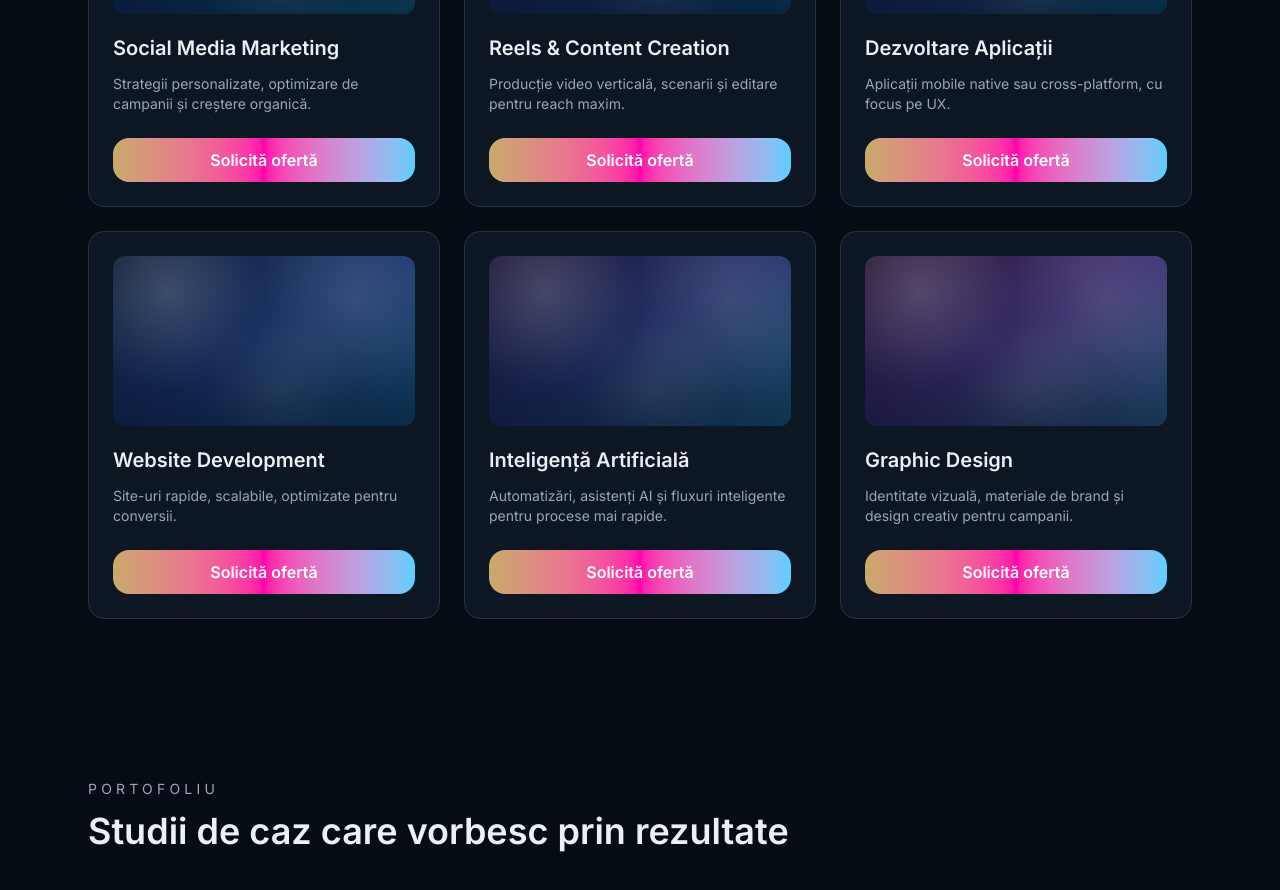
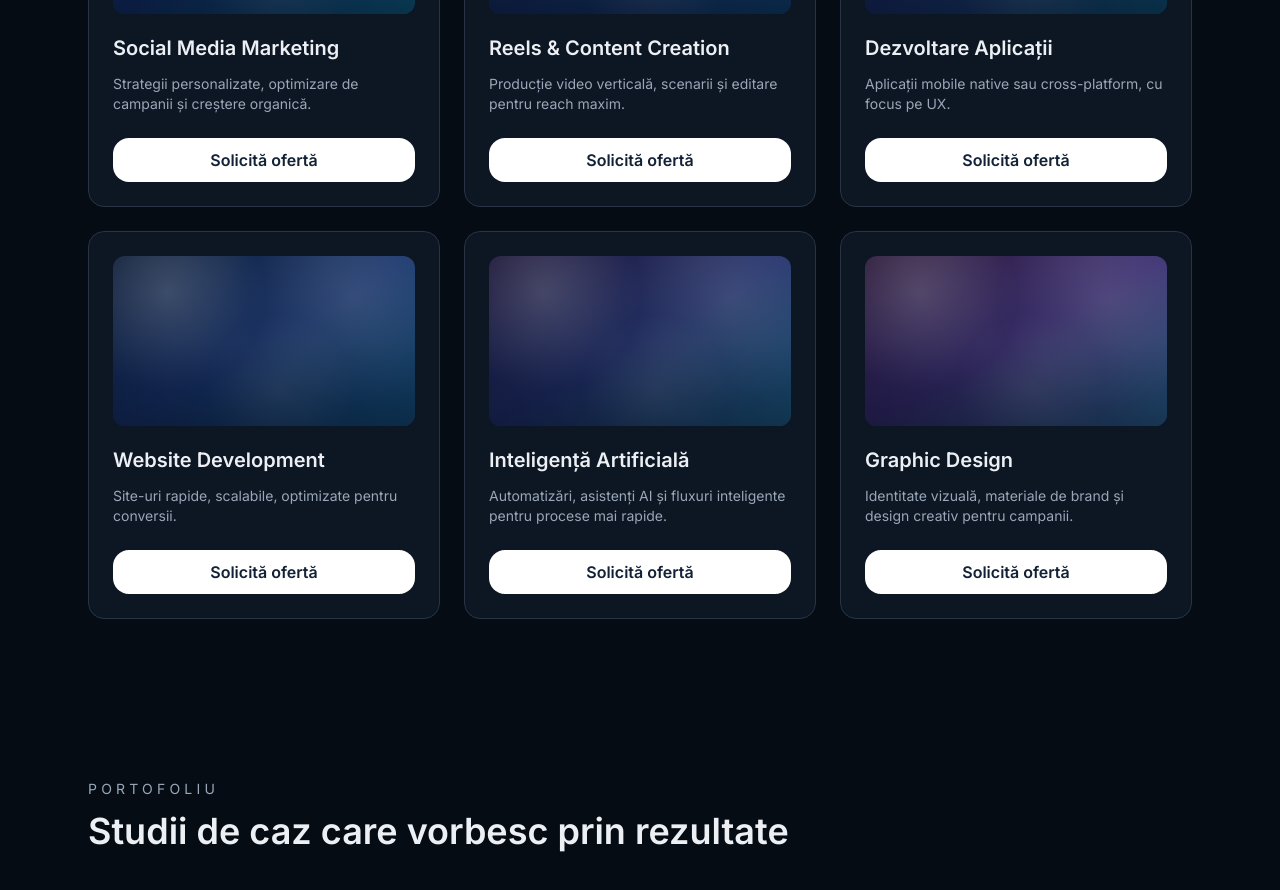
Before and after one commit to igareok921-debug/VilmGroup, a Next.js app: page / in a window 1280 px wide. Shown: the part 1120-2010 px from the top of the page. Built offline with nearby package versions, Linux system fonts and the light colour scheme.

Commit message:
Refine services CTA button styling

```diff
--- a/src/components/Services.tsx
+++ b/src/components/Services.tsx
@@ -166,11 +166,11 @@ export default function Services() {
               <motion.a
                 whileHover={{
                   scale: 1.03,
-                  boxShadow: "0 0 30px rgba(255, 0, 170, 0.4)",
+                  boxShadow: "0 0 24px rgba(88, 207, 255, 0.28)",
                 }}
                 whileTap={{ scale: 0.98 }}
                 href="#contact"
-                className="mt-6 inline-flex w-full items-center justify-center rounded-2xl bg-gradient-to-r from-brand-magenta via-accent-pink to-glow-cyan px-6 py-2.5 text-base font-semibold text-white shadow-glow transition hover:opacity-90"
+                className="mt-6 inline-flex w-full items-center justify-center rounded-2xl bg-white px-6 py-2.5 text-base font-semibold text-brand-navy shadow-glow transition hover:opacity-95"
               >
                 Solicită ofertă
               </motion.a>
```
